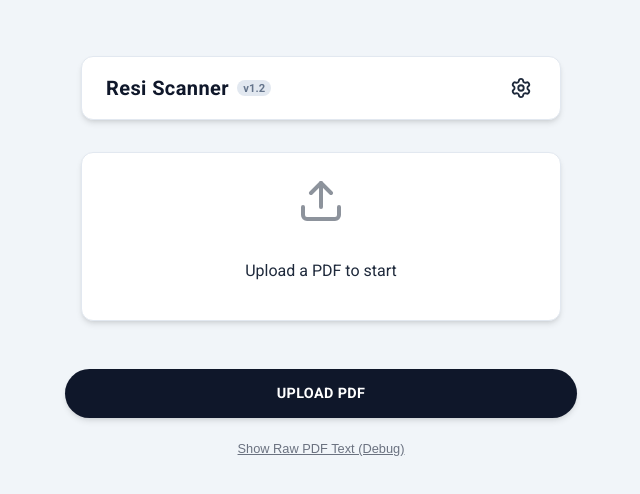
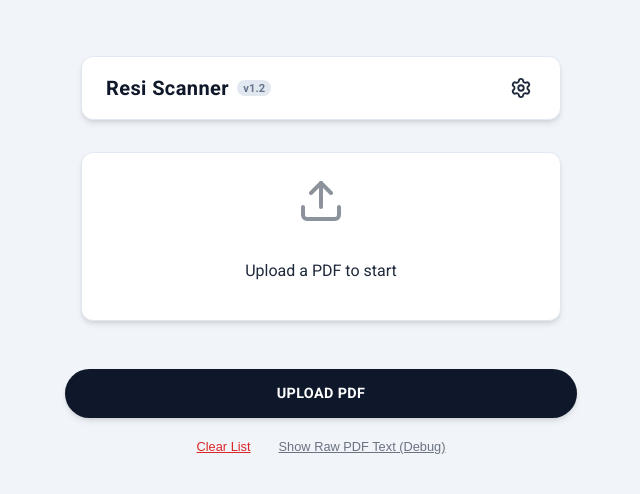
Before and after one commit to Moharrafi/ResiScanner, a React (Vite) app: page / in a window 1280 px wide. Shown: the top 494 px of the page, without its empty margins (319-959 px from the left). Built offline with nearby package versions, Linux system fonts and the light colour scheme.

Commit message:
Feat: Add 'Clear List' button and verify additive upload logic

```diff
--- a/src/App.jsx
+++ b/src/App.jsx
@@ -475,7 +475,22 @@ function App() {
           </div>
         )}
 
-        <div style={{ marginTop: '20px', textAlign: 'center' }}>
+        <div style={{ marginTop: '20px', display: 'flex', gap: '1rem', justifyContent: 'center' }}>
+          <button
+            type="button"
+            onClick={() => {
+              if (window.confirm("Are you sure you want to clear the list?")) {
+                setOrders([]);
+                setComplete(false);
+                setLastScanned(null);
+                setExtractedText("");
+                setErrorMsg("");
+              }
+            }}
+            style={{ fontSize: '0.8rem', color: '#dc2626', textDecoration: 'underline', background: 'none', border: 'none', cursor: 'pointer' }}
+          >
+            Clear List
+          </button>
           <button
             type="button"
             onClick={() => setShowDebug(!showDebug)}
```
